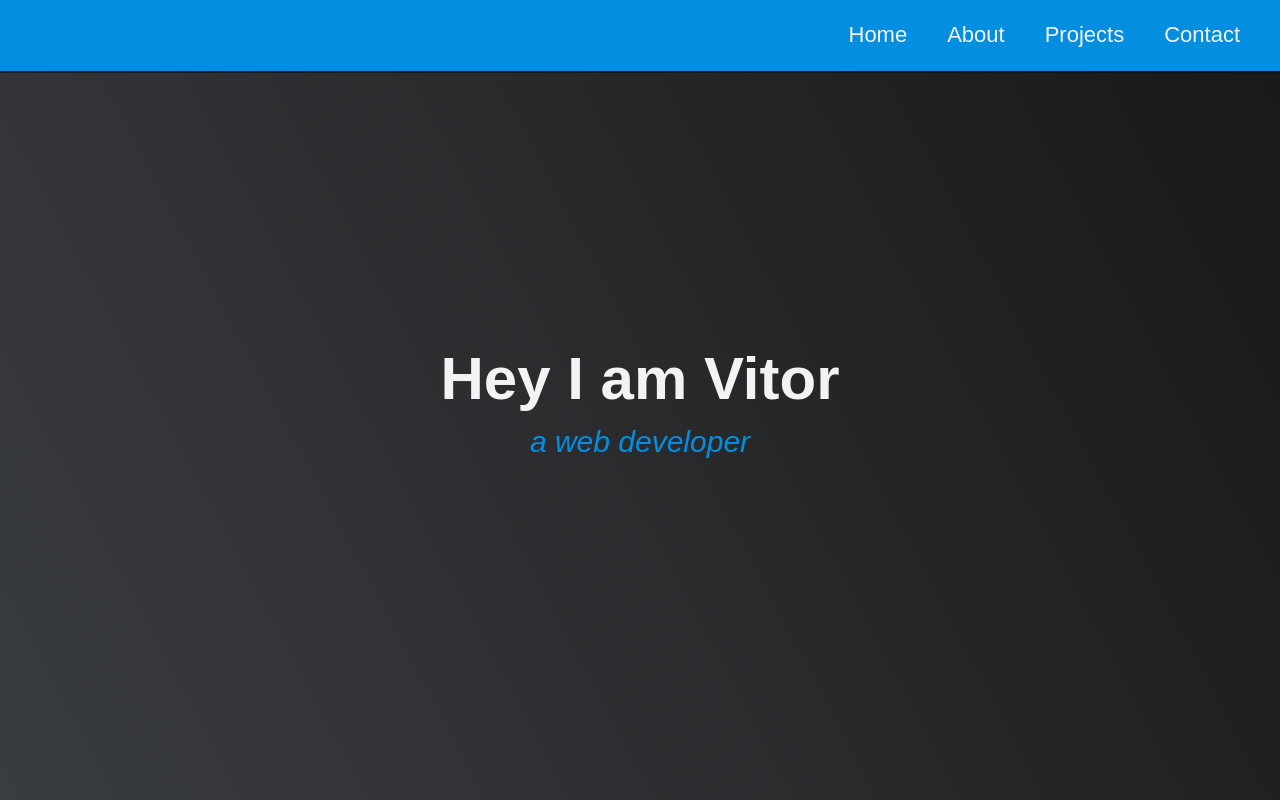
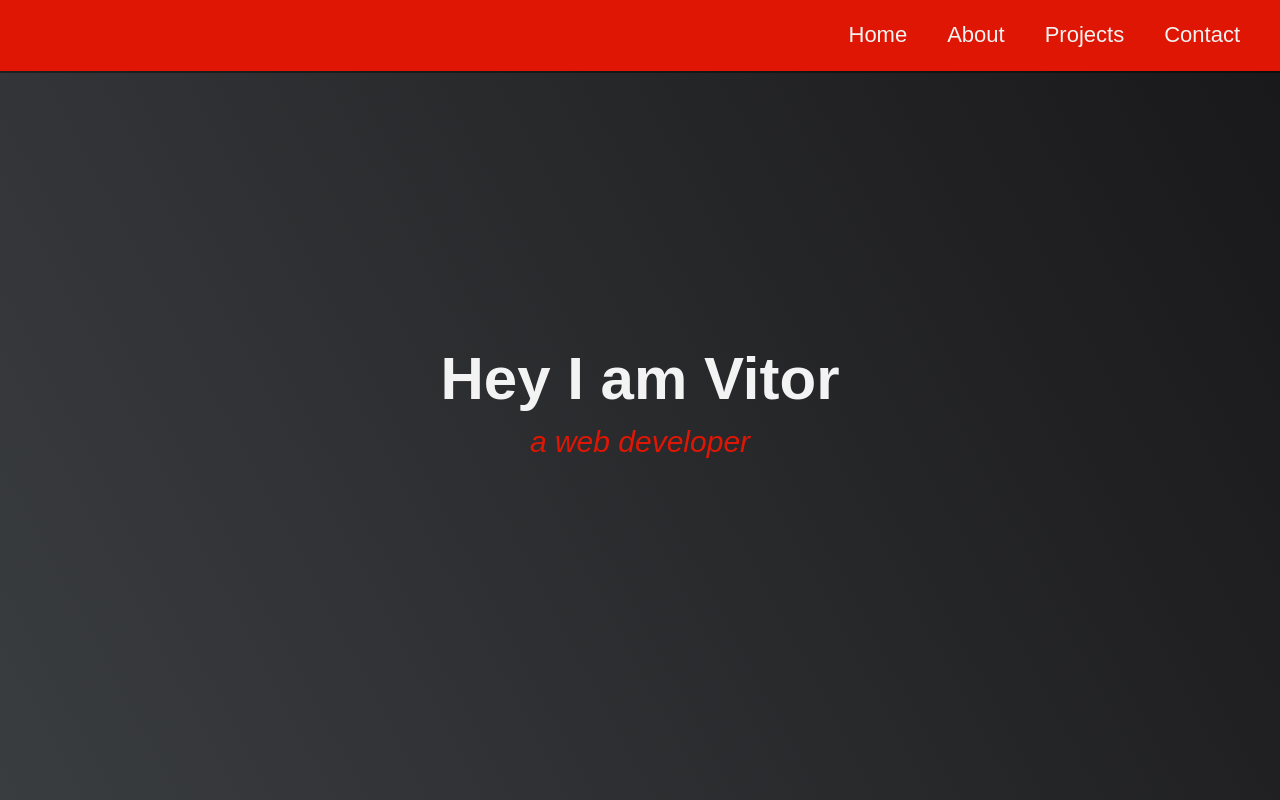
Before and after one commit to vitor-nicolau/Portfolio, a plain HTML site: page index.html in a window 1280 px wide. Shown: the top 800 px of the page. Drawn offline with Linux system fonts and the light colour scheme.

Commit message:
Color change

```diff
--- a/css/style.css
+++ b/css/style.css
@@ -1,7 +1,7 @@
 /* Custom variables */
 :root {
     --main-white: #f3f3f3;
-    --main-blue: #048edf;
+    --main-blue: #df1604;
     --sec-blue: #015e94;
     --main-grey: #232527;
 }
```
